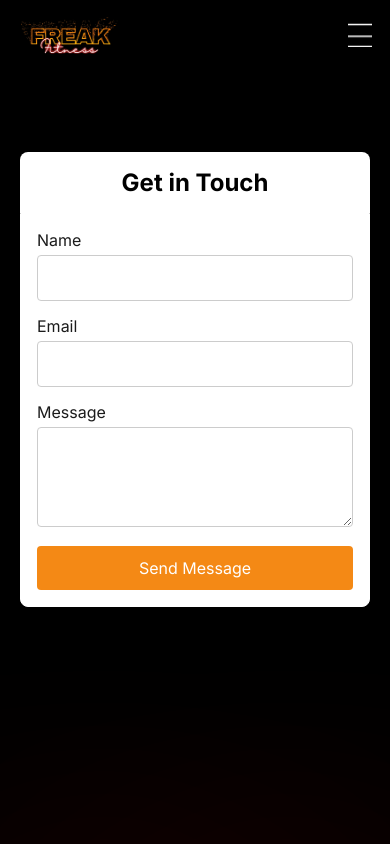
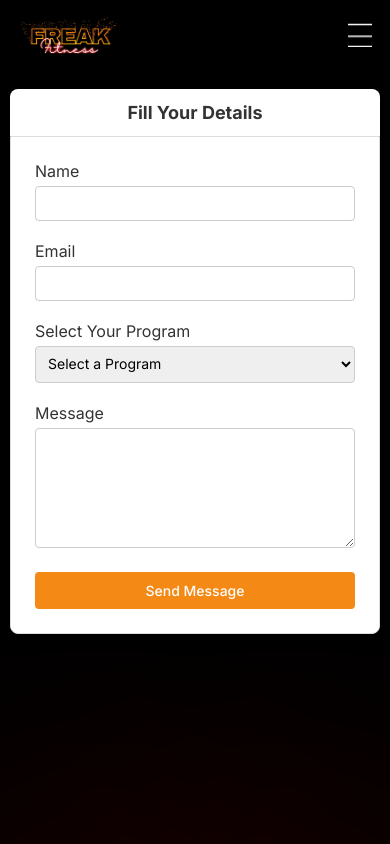
Before and after one commit to abhash-tiwari/FreAk, a React (Create React App) app: page /getintouch in a window 390 px wide. Shown: the top 844 px of the page. Built offline with nearby package versions, Linux system fonts and the light colour scheme.

Commit message:
Final Touch

```diff
--- a/src/components/Coaches/Coaches.css
+++ b/src/components/Coaches/Coaches.css
@@ -161,7 +161,7 @@
 }
 
 .journey-button:hover {
-  background-color: #e6c944;
+  background-color: #ec8014;
 }
 
 .journey-description {
--- a/src/components/Hero/Hero.jsx
+++ b/src/components/Hero/Hero.jsx
@@ -18,7 +18,7 @@ const Hero = () => {
     navigate('/exercises');
   }
   const handleLm = () => {
-    navigate('/getintouch');
+    navigate('/coaches');
   }
   const handleBmi = () => {
     navigate('/cal');
@@ -71,8 +71,8 @@ const Hero = () => {
           </div>
         </div>
         <div className="hero-buttons">
+          <button onClick={handleLm} className="btn">About</button>
           <button onClick={handleExplore} className="btn">Explore Exercises</button>
-          <button onClick={handleLm} className="btn">Get In Touch</button>
           <button onClick={handleBmi} className="btn">Check Your BMI</button>
         </div>
       </div>
--- a/src/components/Navbar/Navbar.jsx
+++ b/src/components/Navbar/Navbar.jsx
@@ -61,8 +61,8 @@ const Navbar = () => {
       return (
         <ul className="menu-container">
           <li><RouterLink to='/' style={linkStyle}><FontAwesomeIcon style={{ marginRight: '8px' }} />Home</RouterLink></li>
+          <li><RouterLink to='/coaches' style={linkStyle}><FontAwesomeIcon  style={{ marginRight: '8px' }} />About</RouterLink></li>
           <li><RouterLink to='/exercises' style={linkStyle}><FontAwesomeIcon  style={{ marginRight: '8px' }} />Exercises</RouterLink></li>
-          <li><RouterLink to='/coaches' style={linkStyle}><FontAwesomeIcon  style={{ marginRight: '8px' }} />Coaches</RouterLink></li>
           <li><RouterLink to='/cal' style={linkStyle}><FontAwesomeIcon  style={{ marginRight: '8px' }} />BMI</RouterLink></li>
           <li><RouterLink to='/pricing' style={linkStyle}><FontAwesomeIcon  style={{ marginRight: '8px' }} />Our Plans</RouterLink></li>
           <li><RouterLink to='/getintouch' style={linkStyle}><FontAwesomeIcon  style={{ marginRight: '8px' }} />Get In Touch</RouterLink></li>
@@ -97,8 +97,8 @@ const Navbar = () => {
           ) : (
             <>
               <li><RouterLink to='/' onClick={toggleMenu} style={linkStyle}><FontAwesomeIcon icon={faHome} style={{ marginRight: '8px' }} />Home</RouterLink></li>
+              <li><RouterLink to='/coaches' onClick={toggleMenu} style={linkStyle}><FontAwesomeIcon icon={faChalkboardTeacher} style={{ marginRight: '8px' }} />About</RouterLink></li>
               <li><RouterLink to='/exercises' onClick={toggleMenu} style={linkStyle}><FontAwesomeIcon icon={faDumbbell} style={{ marginRight: '8px' }} />Exercises</RouterLink></li>
-              <li><RouterLink to='/coaches' onClick={toggleMenu} style={linkStyle}><FontAwesomeIcon icon={faChalkboardTeacher} style={{ marginRight: '8px' }} />Coaches</RouterLink></li>
               <li><RouterLink to='/cal' onClick={toggleMenu} style={linkStyle}><FontAwesomeIcon icon={faCalculator} style={{ marginRight: '8px' }} />BMI</RouterLink></li>
               <li><RouterLink to='/pricing' onClick={toggleMenu} style={linkStyle}><FontAwesomeIcon icon={faDollarSign} style={{ marginRight: '8px' }} />Our Plans</RouterLink></li>
               <li><RouterLink to='/getintouch' onClick={toggleMenu} style={linkStyle}><FontAwesomeIcon icon={faPhone} style={{ marginRight: '8px' }} />Get In Touch</RouterLink></li>
--- a/src/components/Programs/Programs.jsx
+++ b/src/components/Programs/Programs.jsx
@@ -15,7 +15,7 @@ const Programs = () => {
       </div>
       <div className="program-categories">
         {programsData.map((ele) => (
-            <div className='categories' onClick={()=> navigate('/coaches')} >
+            <div className='categories' onClick={()=> navigate('/getintouch')} >
                 {ele.image}
                 <span>{ele.heading}</span>
                 <span>{ele.details}</span>
--- a/src/components/Touch/Touch.css
+++ b/src/components/Touch/Touch.css
@@ -1,34 +1,38 @@
 .contact-container {
   max-width: 600px;
-    margin: 7rem auto 0 auto;
-    padding: 20px;
+  margin: 4rem auto 0 auto;
+  padding: 10px;
   border-radius: 8px;
-    box-shadow: 0 4px 8px rgba(0, 0, 0, 0.1);
+  box-shadow: 0 rgba(250, 84, 1, 0.1);
   min-height: 100vh;
 }
-  .contact-form{
-    border: 1px solid white;
-    padding: 1rem;
+
+.contact-form {
+  border: 1px solid #ddd;
+  padding: 1.5rem;
   background-color: #ffffff;
   margin-top: 0;
   border-radius: 0 0 8px 8px;
 }
+
 .contact-heading {
   text-align: center;
-    color: rgb(0, 0, 0);
+  color: #333;
   margin-bottom: 0;
   background-color: #ffffff;
   padding: 1rem;
   border-radius: 8px 8px 0 0;
+  font-size: 24px;
+  font-weight: 600;
 }
 
 .form-group {
-    margin-bottom: 15px;
+  margin-bottom: 20px;
 }
 
 .form-label {
   font-size: 16px;
-    color: #1b1b1b;
+  color: #333;
   margin-bottom: 5px;
   display: block;
 }
@@ -41,10 +45,17 @@
   border-radius: 4px;
   font-size: 16px;
   box-sizing: border-box;
+  transition: border-color 0.3s ease;
+}
+
+.form-input:focus,
+.form-textarea:focus {
+  border-color: var(--orange);
+  outline: none;
 }
 
 .form-textarea {
-    height: 100px;
+  height: 120px;
   resize: vertical;
 }
 
@@ -56,22 +67,74 @@
   color: white;
   border: none;
   border-radius: 4px;
-    font-size: 16px;
+  font-size: 18px;
+  font-weight: 500;
   cursor: pointer;
   transition: background-color 0.3s ease;
 }
 
 .submit-button:hover {
-    cursor: pointer;
+  background-color: darkorange;
 }
 
 .success-message {
+  position: absolute;
+  top: 50%;
+  left: 50%;
+  transform: translate(-50%, -50%);
   text-align: center;
-    font-size: 18px;
+  font-size: 20px;
   color: #4CAF50;
   background-color: #ffffff;
+  padding: 1.5rem;
   margin-top: 0;
-    height: 100px;
-    max-height: auto;
-    border-radius: 0 0 8px 8px;
+  border-radius: 8px;
+  box-shadow: 0 4px 8px rgba(0, 0, 0, 0.1);
 }
+
+
+@media (max-width: 768px) {
+  .contact-container {
+    margin: 4rem auto;
+    padding: 15px;
+  }
+
+  .contact-heading {
+    font-size: 20px;
+    padding: 1rem;
+  }
+
+  .form-input,
+  .form-textarea {
+    padding: 10px;
+    font-size: 14px;
+  }
+
+  .submit-button {
+    padding: 10px;
+    font-size: 16px;
+  }
+}
+
+@media (max-width: 480px) {
+  .contact-container {
+    margin: 4rem auto;
+    padding: 10px;
+  }
+
+  .contact-heading {
+    font-size: 18px;
+    padding: 0.8rem;
+  }
+
+  .form-input,
+  .form-textarea {
+    padding: 8px;
+    font-size: 14px;
+  }
+
+  .submit-button {
+    padding: 10px;
+    font-size: 14px;
+  }
+}
--- a/src/components/Touch/Touch.jsx
+++ b/src/components/Touch/Touch.jsx
@@ -1,15 +1,18 @@
-import React, { useState } from 'react';
+import React, { useState, useEffect } from 'react';
 import emailjs from 'emailjs-com';
 import './Touch.css';
 import { motion } from 'framer-motion';
+import { useNavigate } from 'react-router-dom'; // For routing
 
 const GetInTouch = () => {
   const [formData, setFormData] = useState({
     name: '',
     email: '',
+    program: '',
     message: ''
   });
   const [isSubmitted, setIsSubmitted] = useState(false);
+  const navigate = useNavigate(); // Use navigate for redirection
 
   const handleChange = (e) => {
     const { name, value } = e.target;
@@ -37,20 +40,38 @@ const GetInTouch = () => {
     setFormData({
       name: '',
       email: '',
+      program: '',
       message: ''
     });
   };
 
+  // Redirect after 3 seconds if form is submitted
+  useEffect(() => {
+    if (isSubmitted) {
+      const timer = setTimeout(() => {
+        navigate('/'); // Redirect to the home route
+      }, 3000);
+
+      return () => clearTimeout(timer); // Clean up the timer on component unmount
+    }
+  }, [isSubmitted, navigate]);
+
   const transition = { type: 'spring', duration: 3 };
 
   return (
-    <div style={{"minHeight":"100vh"}}>
-<motion.div className="contact-container" initial={{ opacity: 0 }}
+    <div style={{ minHeight: "100vh" }}>
+      <motion.div
+        className="contact-container"
+        initial={{ opacity: 0 }}
         animate={{ opacity: 1 }}
         exit={{ opacity: 0 }}
         transition={{ duration: 2, ease: 'easeInOut' }}>
+
         <div>
-      <h2 className="contact-heading">Get in Touch</h2>
+          {!isSubmitted && (
+            <h2 className="contact-heading">Fill Your Details</h2>
+          )}
+
           {!isSubmitted ? (
             <form onSubmit={handleSubmit} className="contact-form">
               <div className="form-group">
@@ -65,6 +86,7 @@ const GetInTouch = () => {
                   required
                 />
               </div>
+
               <div className="form-group">
                 <label htmlFor="email" className="form-label">Email</label>
                 <input
@@ -77,6 +99,24 @@ const GetInTouch = () => {
                   required
                 />
               </div>
+
+              <div className="form-group">
+                <label htmlFor="program" className="form-label">Select Your Program</label>
+                <select
+                  name="program"
+                  id="program"
+                  value={formData.program}
+                  onChange={handleChange}
+                  className="form-input"
+                  required>
+                  <option value="" disabled>Select a Program</option>
+                  <option value="Strength Training">Strength Training</option>
+                  <option value="Cardio Training">Cardio Training</option>
+                  <option value="Fat Burning">Fat Burning</option>
+                  <option value="Health Fitness">Health Fitness</option>
+                </select>
+              </div>
+
               <div className="form-group">
                 <label htmlFor="message" className="form-label">Message</label>
                 <textarea
@@ -88,16 +128,21 @@ const GetInTouch = () => {
                   required
                 ></textarea>
               </div>
+
               <button type="submit" className="submit-button">Send Message</button>
             </form>
           ) : (
-        <p className="success-message">Thank you for your message! We will get back to you soon.</p>
+            <motion.p
+              className="success-message"
+              initial={{ opacity: 0 }}
+              animate={{ opacity: 1 }}
+              transition={{ duration: 1 }}>
+              Thank you for your interest! We'll Get Back To You Soon
+            </motion.p>
           )}
         </div>
-
       </motion.div>
     </div>
-
   );
 };
 
--- a/src/data/plansData.js
+++ b/src/data/plansData.js
@@ -11,7 +11,7 @@ export const plansData = [
       </svg>
     ),
     name: "BASIC PLAN",
-    price: "1200",
+    price: "₹1200",
     features: [
       "2 hours of excercises",
       "Free consultaion to coaches",
@@ -30,7 +30,7 @@ export const plansData = [
       </svg>
     ),
     name: "PREMIUM PLAN",
-    price: "2000",
+    price: "₹2000",
     features: [
       "5 hours of excercises",
       "Free consultaion of Coaches",
@@ -49,7 +49,7 @@ export const plansData = [
       </svg>
     ),
     name: "PRO PLAN",
-    price: "5000",
+    price: "₹5000",
     features: [
       "8 hours of excercises",
       "Consultation of Private Coach",
```
Also changed, not shown: src/components/Coaches/Coaches.jsx (+6 -3 lines). Lines whose indentation alone changed are shown as unchanged.
